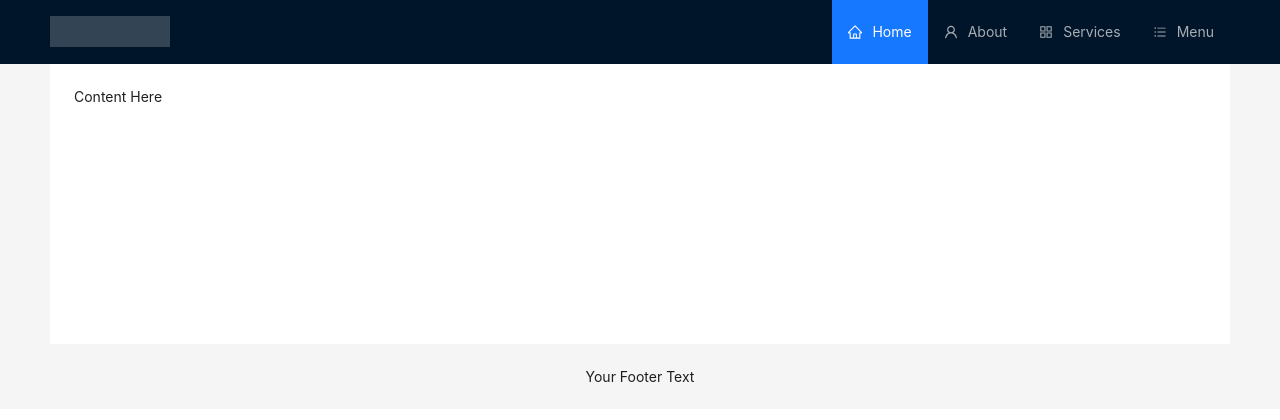
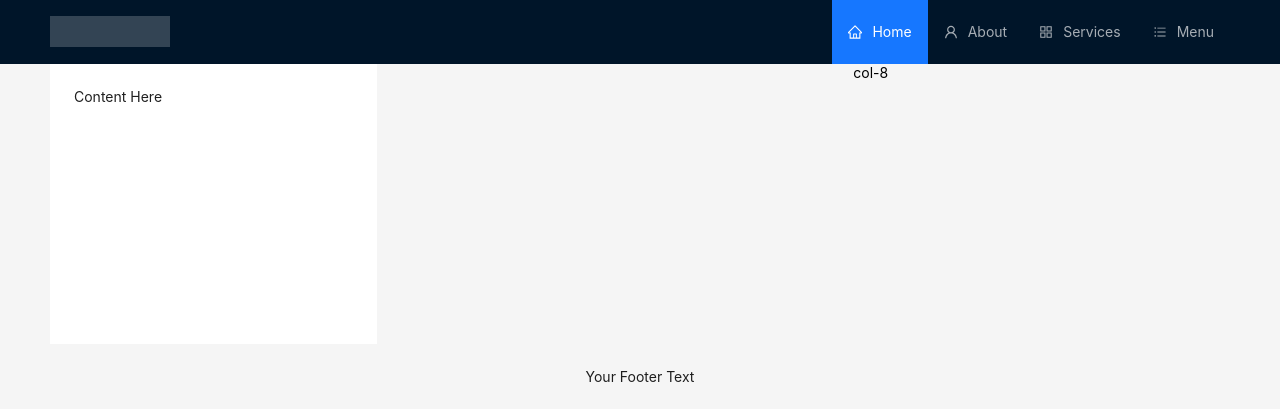
Before and after one commit to Arsalan-123/react-app, a React (Create React App) app: page /home in a window 1280 px wide. Shown: the top 420 px of the page. Built offline with nearby package versions, Linux system fonts and the light colour scheme.

Commit message:
task done

```diff
--- /dev/null
+++ b/src/Components/Images.jsx
@@ -0,0 +1,52 @@
+// import React from 'react';
+// import { Input, Button, Upload, message, Space } from 'antd';
+// import { UploadOutlined } from '@ant-design/icons';
+// //import { Avatar, Space } from 'antd';
+
+// // Your component code
+
+
+// // const Images = () => {
+// //   return (
+// //     <div>Images</div>
+// //   )
+// // }
+
+// // export default Images
+
+// const Images = () => {
+//     const handleImageUpload = (info) => {
+//       if (info.file.status === 'done') {
+//         message.success(`${info.file.name} file uploaded successfully`);
+//       } else if (info.file.status === 'error') {
+//         message.error(`${info.file.name} file upload failed.`);
+//       }
+//     };
+
+//     return (
+//       <div>
+//               <Upload
+//           name="image"
+//            action="/upload"
+//           onChange={handleImageUpload}
+//           showUploadList={false}
+//         >
+//           <Button icon={<UploadOutlined />}>Upload Image</Button>
+//         </Upload>
+
+
+
+//         <Input.TextArea
+//           placeholder="Write your post..."
+//           rows={4}
+//           style={{ marginTop: '10px' }}
+//         />
+
+//         <Button type="primary" style={{ marginTop: '10px' }}>
+//           Post
+//         </Button>
+//       </div>
+//     );
+//   };
+
+//   export default Images;
--- a/src/Layout/Authlayout/Authlayout.jsx
+++ b/src/Layout/Authlayout/Authlayout.jsx
@@ -14,6 +14,7 @@ const Authlayout = ({isLoggedIn, children}) => {
 
 // const Authlayout =() =>{
 //   return(
+
 //   <Outlet/>
 // )}
 
--- a/src/Pages/Screens/Home.js
+++ b/src/Pages/Screens/Home.js
@@ -9,8 +9,9 @@
 // export default Home
 
 import React from 'react';
-import { Layout, Menu } from 'antd';
+import { Layout, Menu , Row,Col} from 'antd';
 import './Home.css'; // Import the CSS file
+import Images from '../../Components/Images';
 
 import {
   HomeOutlined,
@@ -40,11 +41,18 @@ const Home = () => {
           </Menu.Item>
         </Menu>
       </Header>
-      <Content style={{ padding: '0 50px' }}>
+      <Row>
+      <Col span={8}><Content style={{ padding: '0 50px' }}>
         <div className="site-layout-content">Content Here</div>
       </Content>
+      </Col>
+      <Col span={8}></Col>
+      <Col span={8}>col-8</Col>
+    </Row>
+
       <Footer style={{ textAlign: 'center' }}>Your Footer Text</Footer>
     </Layout>
+
   );
 };
 
--- a/src/Pages/Screens/Login/Login.jsx
+++ b/src/Pages/Screens/Login/Login.jsx
@@ -66,6 +66,7 @@ const handleLogin = () =>{
 
 
       <Button  className='btn' variant="contained" onClick={handleLogin} >Login</Button>
+      <h1>Branch edit perfect</h1>
 
       </form>
 
```
